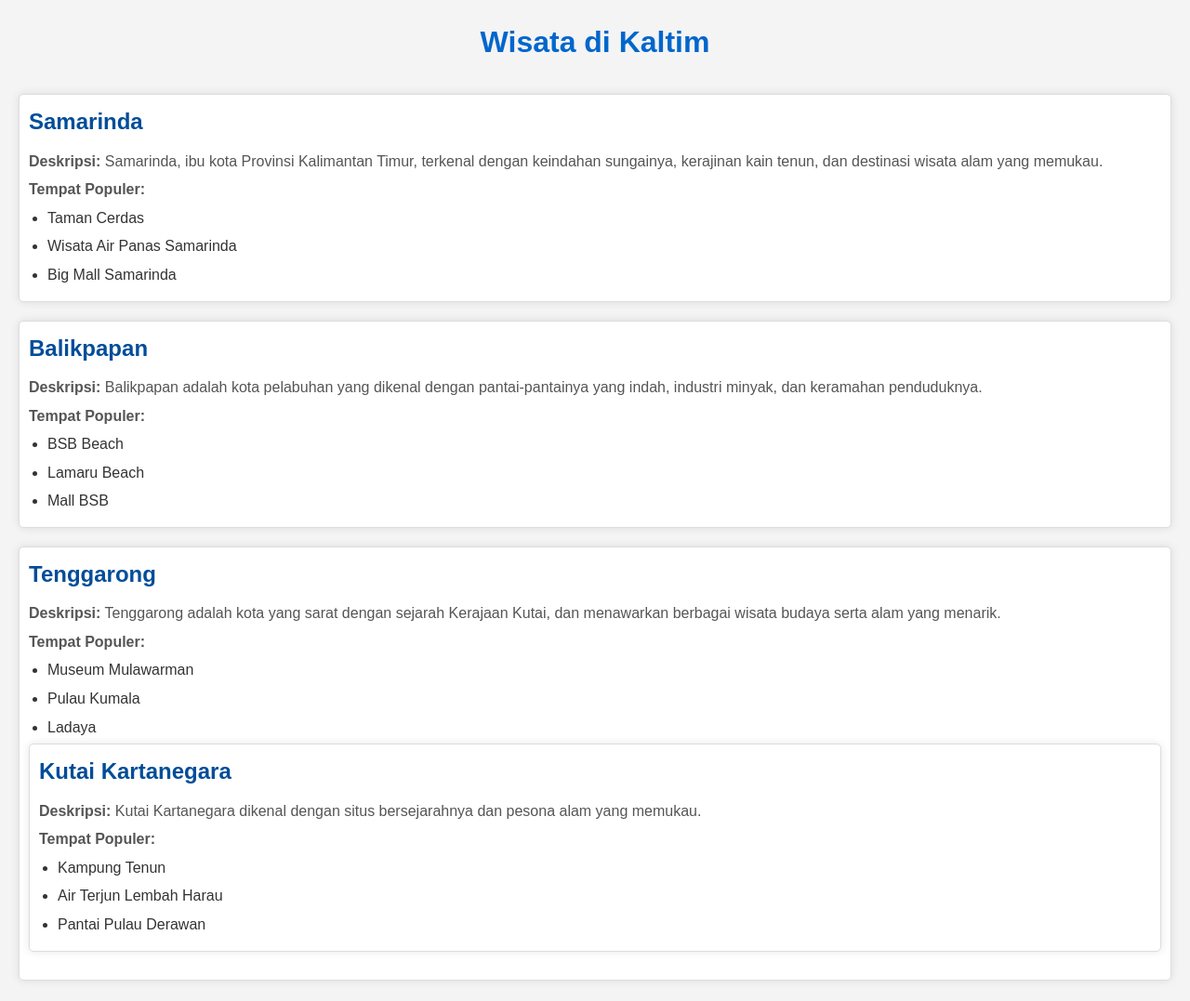
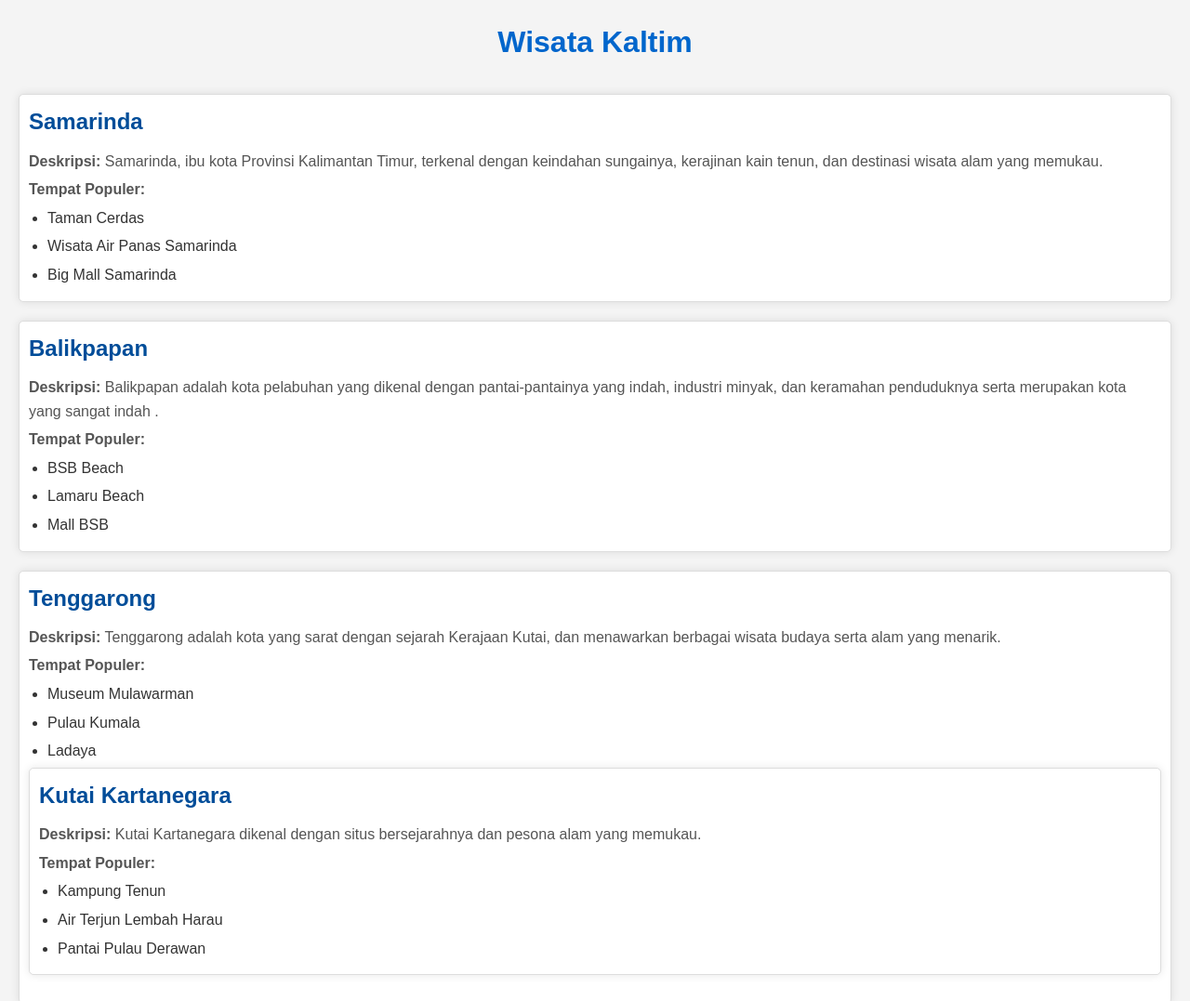
Before and after one commit to Kasmiati/mimia, a plain HTML site: page index.html in a window 1280 px wide. Shown: the top 1077 px of the page at 93% size. Drawn offline with Linux system fonts and the light colour scheme.

Commit message:
Update index.html1

```diff
--- a/index.html
+++ b/index.html
@@ -37,7 +37,7 @@
 </head>
 <link rel="stylesheet" href="style.css">
 <body>
-    <h1>Wisata di Kaltim</h1>
+    <h1>Wisata Kaltim</h1>
     <div class="wisata-item">
         <h2>Samarinda</h2>
         <p><strong>Deskripsi:</strong> Samarinda, ibu kota Provinsi Kalimantan Timur, terkenal dengan keindahan sungainya, kerajinan kain tenun, dan destinasi wisata alam yang memukau.</p>
@@ -50,7 +50,7 @@
     </div>
     <div class="wisata-item">
         <h2>Balikpapan</h2>
-        <p><strong>Deskripsi:</strong> Balikpapan adalah kota pelabuhan yang dikenal dengan pantai-pantainya yang indah, industri minyak, dan keramahan penduduknya.</p>
+        <p><strong>Deskripsi:</strong> Balikpapan adalah kota pelabuhan yang dikenal dengan pantai-pantainya yang indah, industri minyak, dan keramahan penduduknya serta merupakan kota yang sangat indah .</p>
         <p><strong>Tempat Populer:</strong></p>
         <ul>
             <li>BSB Beach</li>
```
